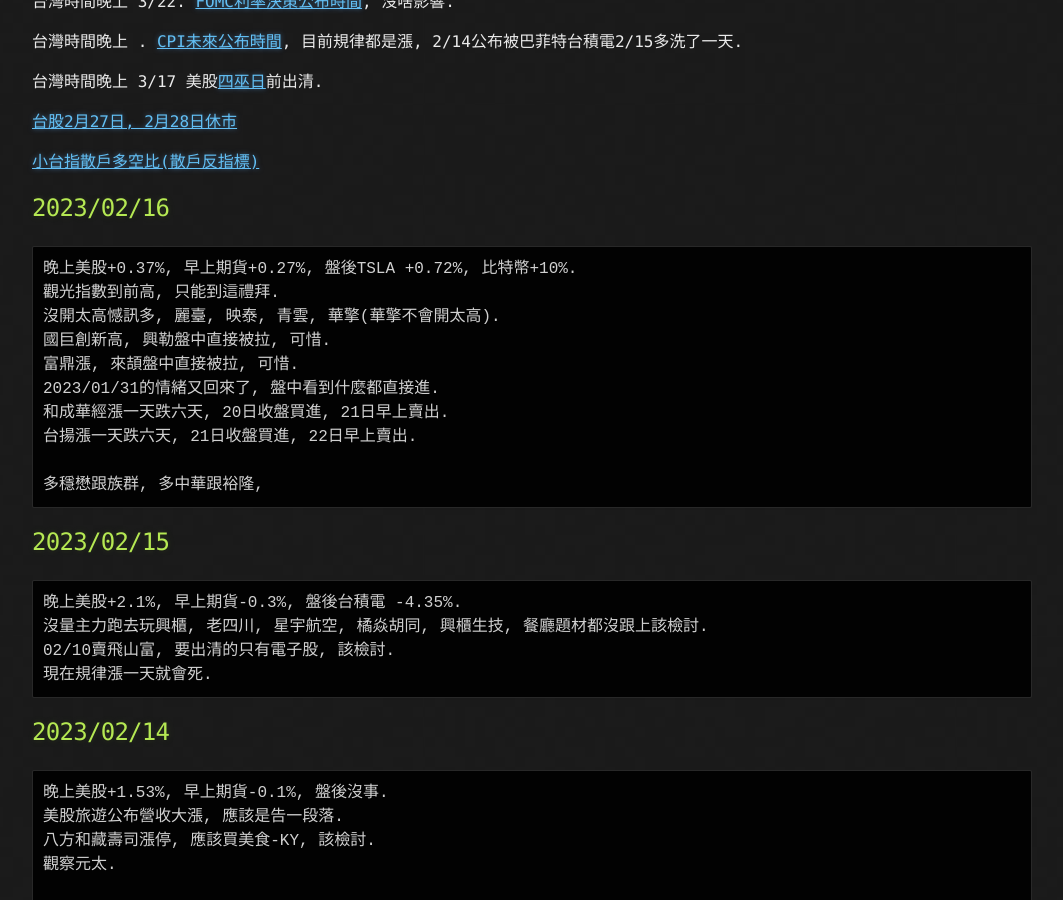
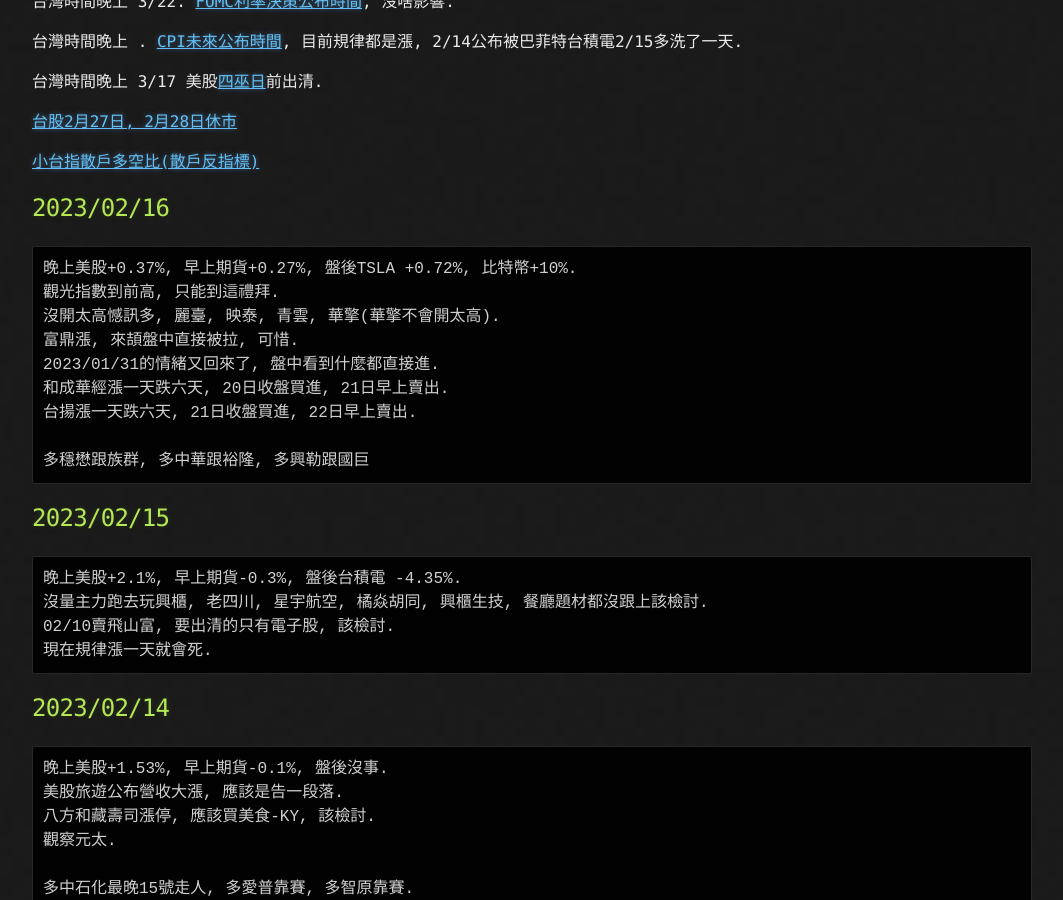
Before and after one commit to lepg5487/Stock_God, a Jekyll site: the page built from index.md, in a window 1280 px wide and 900 px high, scrolled down 428 px. Shown: the whole window, without its empty margins (108-1171 px from the left). Built offline with Jekyll 4.4.1, drawn with Linux system fonts in a browser that asks for light colours; our own code applies the rules of GitHub Pages for plain Markdown files.

Commit message:
Update index.md

````diff
--- a/index.md
+++ b/index.md
@@ -25,13 +25,12 @@
 晚上美股+0.37%, 早上期貨+0.27%, 盤後TSLA +0.72%, 比特幣+10%.
 觀光指數到前高, 只能到這禮拜.
 沒開太高憾訊多, 麗臺, 映泰, 青雲, 華擎(華擎不會開太高).
-國巨創新高, 興勒盤中直接被拉, 可惜.
 富鼎漲, 來頡盤中直接被拉, 可惜.
 2023/01/31的情緒又回來了, 盤中看到什麼都直接進.
 和成華經漲一天跌六天, 20日收盤買進, 21日早上賣出.
 台揚漲一天跌六天, 21日收盤買進, 22日早上賣出.
 
-多穩懋跟族群, 多中華跟裕隆,
+多穩懋跟族群, 多中華跟裕隆, 多興勒跟國巨
 ```
 
 ## 2023/02/15
````
